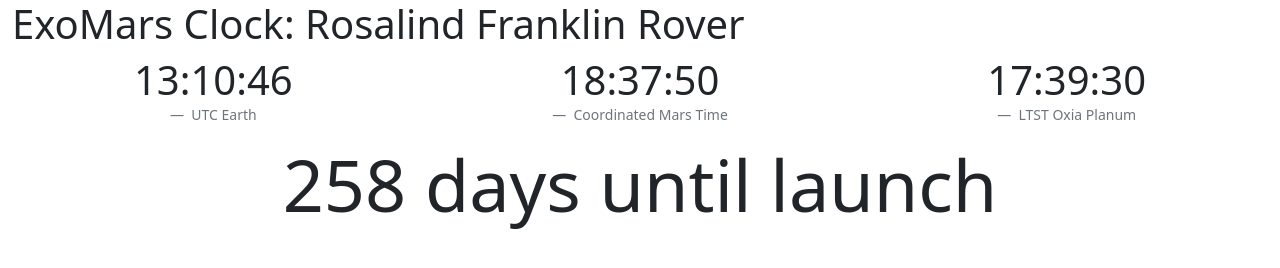
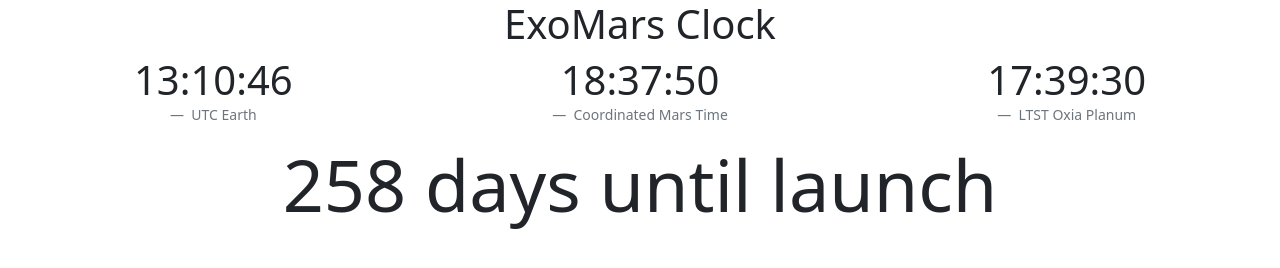
Before and after one commit to AU-ExoMars/marsclock, a plain HTML site: page index.html in a window 1280 px wide. Drawn offline with nearby package versions, Linux system fonts and the light colour scheme.

Commit message:
Update index.html

```diff
--- a/index.html
+++ b/index.html
@@ -9,7 +9,7 @@
 <body onload="startTime()">
   <div class="container-fluid">
     <div class="row gy-5">
-      <h1>ExoMars Clock: Rosalind Franklin Rover</h1>
+      <h1 class="text-center">ExoMars Clock</h1>
     </div>
     <div class="row gy-5">
       <div class="col">
```
